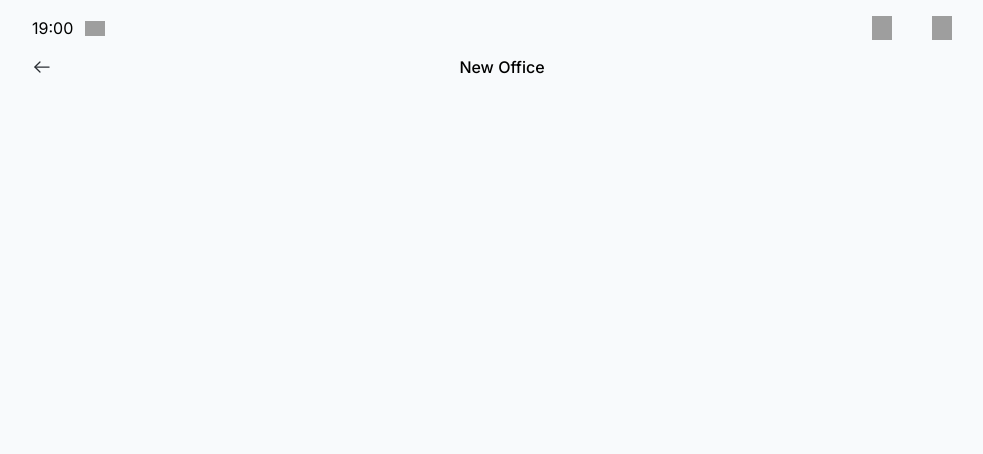
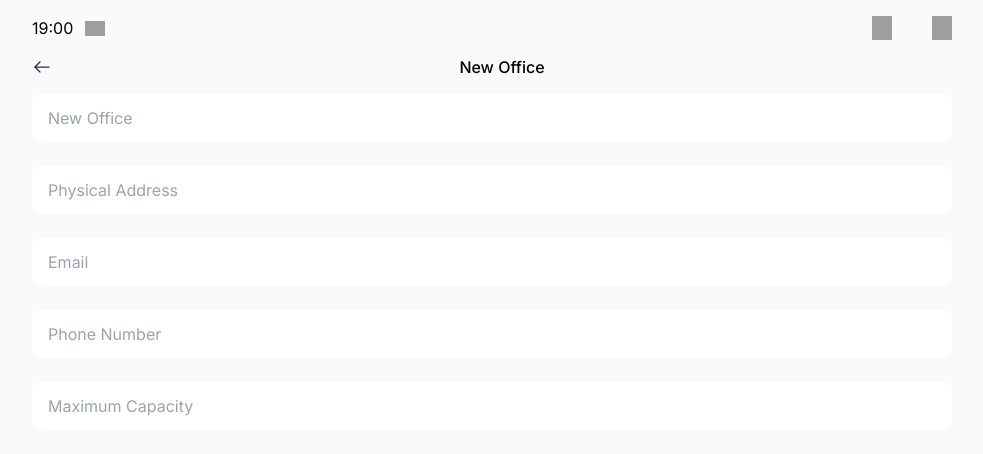
Before and after one commit to fGiordi/tecnical-assignment, a Next.js app: page /new-office in a window 1280 px wide. Shown: the top 454 px of the page, without its empty margins (148-1131 px from the left). Built offline with nearby package versions, Linux system fonts and the light colour scheme; grey boxes are pictures that could not be loaded.

Commit message:
input component added and props being passed down

```diff
--- a/src/app/components/ActionTitle.tsx
+++ b/src/app/components/ActionTitle.tsx
@@ -1,6 +1,5 @@
 'use client';
 
-import Fab from '@/app/components/SVGS/FAB.svg';
 import { useRouter } from 'next/navigation';
 import BackBtn from '@/app/components/SVGS/BackBtn.svg';
 import Image from 'next/image';
@@ -28,7 +27,7 @@ export default function ActionTitle({ action, title }: IActionTitle) {
       <h2 className="font-medium leading-[22px] tracking-[-2%] text-center">
         {title}
       </h2>
-      <div></div>
+      <div />
     </div>
   );
 }
--- /dev/null
+++ b/src/app/components/Form/Input.tsx
@@ -0,0 +1,24 @@
+interface IInput {
+  type: string;
+  placeholder: string;
+  styles?: string;
+  value?: string;
+  required?: boolean;
+}
+export default function Input({
+  type,
+  placeholder,
+  styles,
+  value,
+  required
+}: IInput) {
+  return (
+    <input
+      type={type}
+      placeholder={placeholder}
+      value={value}
+      required
+      className="min-w-[300px] h-[48] rounded-[8px] px-4 py-3 bg-white text-black"
+    />
+  );
+}
--- a/src/app/new-office/page.tsx
+++ b/src/app/new-office/page.tsx
@@ -1,10 +1,21 @@
 import React from 'react';
 import ActionTitle from '@/app/components/ActionTitle';
+import Input from '@/app/components/Form/Input';
 
 export default function NewOffice() {
+  // TODO to add form state libray and state mangement and DB connection
   return (
     <div className="flex flex-col">
       <ActionTitle title="New Office" />
+      <form>
+        <div className="flex flex-col py-4 gap-6 px-10">
+          <Input type="text" placeholder="New Office" />
+          <Input type="text" placeholder="Physical Address" />
+          <Input type="text" placeholder="Email" />
+          <Input type="text" placeholder="Phone Number" />
+          <Input type="text" placeholder="Maximum Capacity" />
+        </div>
+      </form>
     </div>
   );
 }
```
